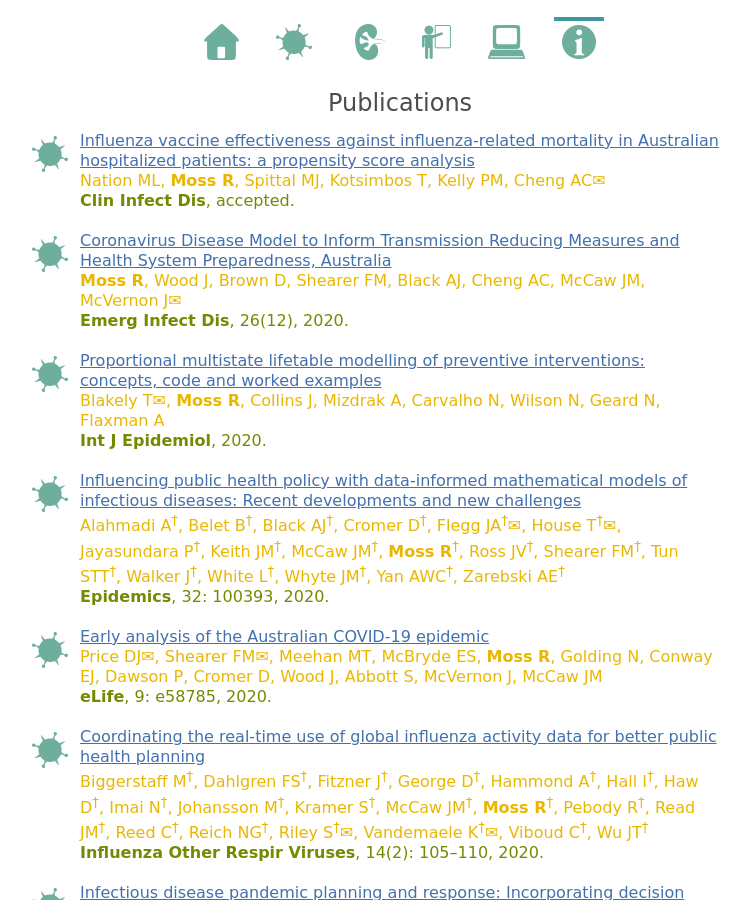
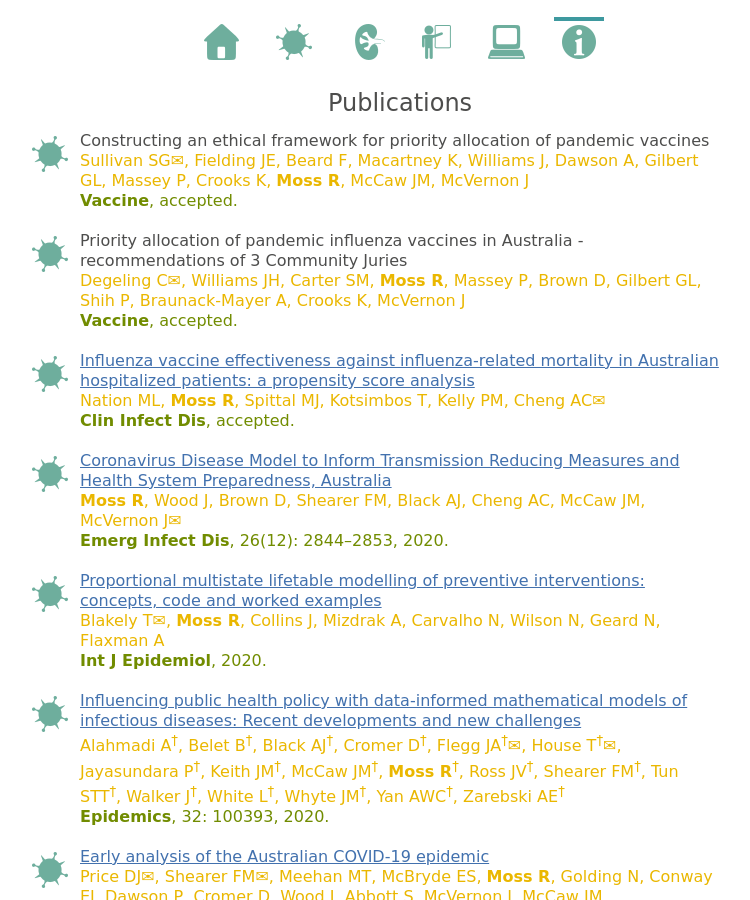
Before and after one commit to robmoss/previous2-robmoss.github.io, a Jekyll site: the page built from pubs/index.md, in a window 1280 px wide and 900 px high. Shown: the whole window, without its empty margins (240-990 px from the left). Built offline with Jekyll 4.4.1, drawn with Linux system fonts in a browser that asks for light colours.

Commit message:
The vaccine ethics and juries papers are accepted

```diff
--- a/pubs/index.md
+++ b/pubs/index.md
@@ -3,6 +3,16 @@ title: Publications
 ---
 
 <ul class="publication-list">
+<li class="epi">
+  Constructing an ethical framework for priority allocation of pandemic vaccines<br/>
+  <span class="author">Sullivan SG&#9993;, Fielding JE, Beard F, Macartney K, Williams J, Dawson A, Gilbert GL, Massey P, Crooks K, <strong>Moss R</strong>, McCaw JM, McVernon J</span><br/>
+  <span class="journal"><strong>Vaccine</strong>, accepted.</span><br/>
+</li>
+<li class="epi">
+  Priority allocation of pandemic influenza vaccines in Australia - recommendations of 3 Community Juries<br/>
+  <span class="author">Degeling C&#9993;, Williams JH, Carter SM, <strong>Moss R</strong>, Massey P, Brown D, Gilbert GL, Shih P, Braunack-Mayer A, Crooks K, McVernon J</span><br/>
+  <span class="journal"><strong>Vaccine</strong>, accepted.</span><br/>
+</li>
 <li class="epi">
   <a href="https://doi.org/10.1093/cid/ciz1238">Influenza vaccine effectiveness against influenza-related mortality in Australian hospitalized patients: a propensity score analysis</a><br/>
   <span class="author">Nation ML, <strong>Moss R</strong>, Spittal MJ, Kotsimbos T, Kelly PM, Cheng AC&#9993;</span><br/>
@@ -11,7 +21,7 @@ title: Publications
 <li class="epi">
   <a href="https://doi.org/10.3201/eid2612.202530">Coronavirus Disease Model to Inform Transmission Reducing Measures and Health System Preparedness, Australia</a><br/>
   <span class="author"><strong>Moss R</strong>, Wood J, Brown D, Shearer FM, Black AJ, Cheng AC, McCaw JM, McVernon J&#9993;</span><br/>
-  <span class="journal"><strong>Emerg Infect Dis</strong>, 26(12), 2020.</span><br/>
+  <span class="journal"><strong>Emerg Infect Dis</strong>, 26(12): 2844–2853, 2020.</span><br/>
 </li>
 <li class="epi">
   <a href="https://doi.org/10.1093/ije/dyaa132">Proportional multistate lifetable modelling of preventive interventions: concepts, code and worked examples</a><br/>
```
